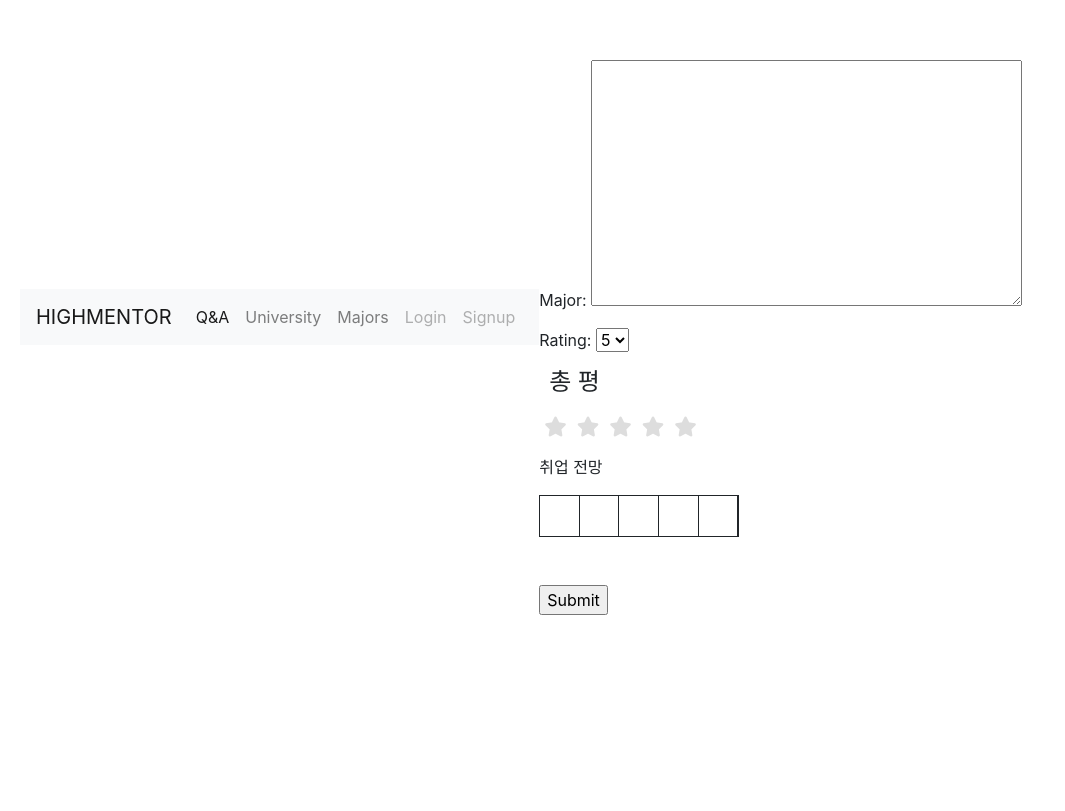
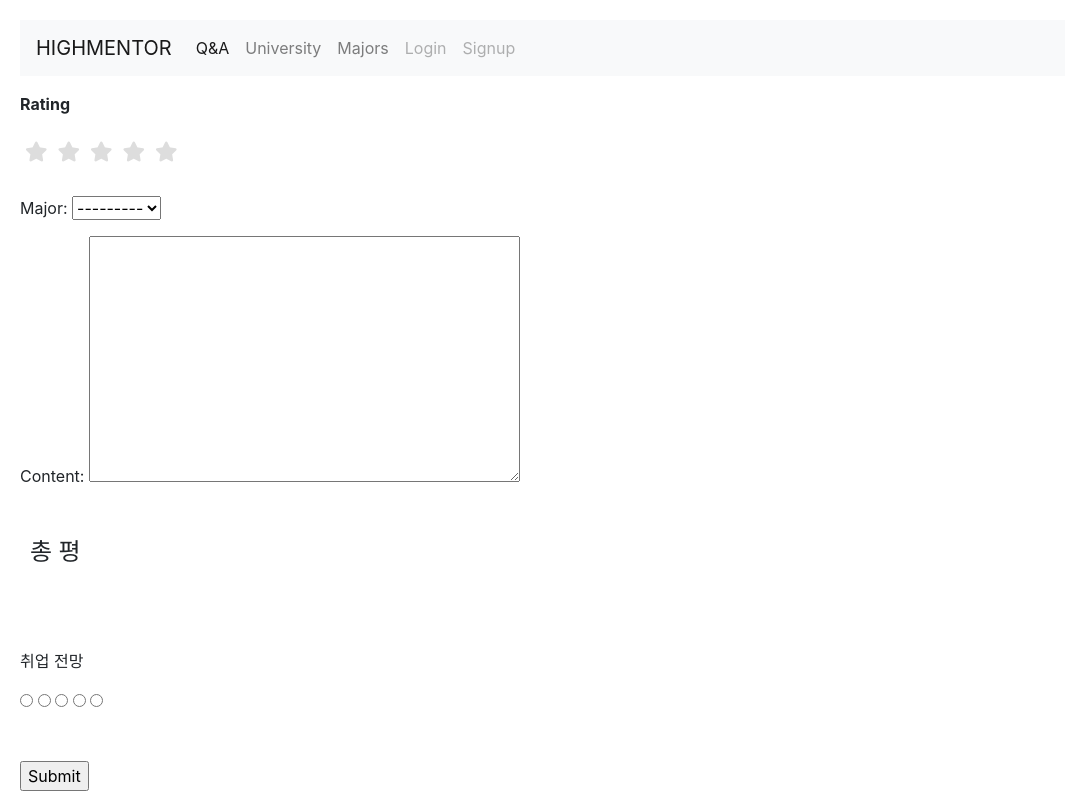
Before and after one commit to highmentor/high_mento, a Django app: page /uni_infor/1/new/ in a window 1280 px wide. Shown: the whole page, without its empty margins (0-1065 px from the left). Before the commit the page ends 615 px from the top, so only its background shows below. Run offline with Django 3.2, Linux system fonts and the light colour scheme; tables that the repository leaves empty hold one stand-in row (values such as "Sample post"); some libraries are stand-ins or nearby versions.

Commit message:
평가(Front&Back)

```diff
--- a/static/css/style2.css
+++ b/static/css/style2.css
@@ -1,17 +1,6 @@
-body {
-  display: flex;
-  align-items: center;
-  justify-content: left;
-  height: 10;
-}
+body {display: flex;align-items: center;justify-content: left;height: 10;}
 
-.box {
-  width: 200px;
-
-  p {
-    font-size: 15px;
-  }
-}
+.box {width: 200px;}
 
 .rating {
   position: relative;
@@ -49,10 +38,6 @@ body {
     background-color: #fff;
     font-size: 20px;
     border-right: 1px solid;
-
-    &:first-of-type {
-      // border-right: none;
-    }
   }
 
   input:hover ~ label,
--- a/templates/base.html
+++ b/templates/base.html
@@ -9,7 +9,7 @@
     <!--bootstrap CDN-->
     <link rel="stylesheet" href="https://stackpath.bootstrapcdn.com/bootstrap/4.1.3/css/bootstrap.min.css" integrity="sha384-MCw98/SFnGE8fJT3GXwEOngsV7Zt27NXFoaoApmYm81iuXoPkFOJwJ8ERdknLPMO" crossorigin="anonymous">
     <link rel="stylesheet" href="{% static 'css/style.css' %}">
-    <link rel="stylesheet" href="{% static 'css/style2.css' %}">
+    <!--<link rel="stylesheet" href="{% static 'css/style2.css' %}">-->
     <link rel="stylesheet" href="https://use.fontawesome.com/releases/v5.5.0/css/all.css" integrity="sha384-B4dIYHKNBt8Bc12p+WXckhzcICo0wtJAoU8YZTY5qE0Id1GSseTk6S+L3BlXeVIU" crossorigin="anonymous">
     <script src="https://code.jquery.com/jquery-3.3.1.slim.min.js" integrity="sha384-q8i/X+965DzO0rT7abK41JStQIAqVgRVzpbzo5smXKp4YfRvH+8abtTE1Pi6jizo" crossorigin="anonymous"></script>
     <script src="https://cdnjs.cloudflare.com/ajax/libs/popper.js/1.14.3/umd/popper.min.js" integrity="sha384-ZMP7rVo3mIykV+2+9J3UJ46jBk0WLaUAdn689aCwoqbBJiSnjAK/l8WvCWPIPm49" crossorigin="anonymous"></script>
--- a/uni_infor/forms.py
+++ b/uni_infor/forms.py
@@ -14,8 +14,9 @@ class ReviewForm(forms.ModelForm):
         (2, '2'),
         (1, '1'),
     )
-    rating = forms.ChoiceField(choices=CHOICE_RATING)
+    rating = forms.ChoiceField(choices=CHOICE_RATING, widget=forms.RadioSelect())
+    # 빼버리면 셀렉트바가 나오는데 widget으로 라디오버튼쓰겠다고 얘기해준다.
 
     class Meta:
         model = University_review
-        fields = ['major', 'rating']
+        fields = ['major','content']
--- a/uni_infor/models.py
+++ b/uni_infor/models.py
@@ -7,10 +7,17 @@ class University(models.Model):
     uni_id = models.TextField()
     uni_intro = models.TextField()
 
+class University_major_data(models.Model):
+    university = models.ForeignKey(University,on_delete=models.CASCADE)
+    major = models.TextField()
+    # 크롤링
+    def __str__(self):
+        return self.major
+
 class University_review(models.Model):
     university = models.ForeignKey(University,on_delete=models.CASCADE)
-    major = models.TextField()
     rating = models.IntegerField()
-
+    major = models.ForeignKey(University_major_data,on_delete=models.CASCADE)
+    content = models.TextField()
     def get_absolute_url(self):
         return reverse('universities:detail', kwargs={'pk':self.university.pk})
--- a/uni_infor/templates/uni_infor/university_review_form.html
+++ b/uni_infor/templates/uni_infor/university_review_form.html
@@ -5,16 +5,41 @@
     <p>{{ university.uni_id }}</p>
     {% csrf_token %}
 
+    <p>
+        <b>Rating</b>
+        <div class="rating1">
+        {% for star in form.rating %}
+            {{ star.tag }}
+            <label class="full" for="{{ star.id_for_label }}"></label>
+        {% endfor %}
+        </div>
+    </p>
+
+    <div style="margin-top:80px">
+        <p>
+            Major: {{form.major}}
+        </p>
+
+        <p>
+            Content: {{form.content}}
+        </p>
+    </div>
+
+
+
     <br>
-    {{form.as_p}}
     <h1>총     평</h1>
-    <div class="rating1">
-            <input type="radio" id="star5" name="rating" value="5" /><label class = "full" for="star5" title="Awesome - 5 stars"></label>
-            <input type="radio" id="star4" name="rating" value="4" /><label class = "full" for="star4" title="Pretty good - 4 stars"></label>
-            <input type="radio" id="star3" name="rating" value="3" /><label class = "full" for="star3" title="Meh - 3 stars"></label>
-            <input type="radio" id="star2" name="rating" value="2" /><label class = "full" for="star2" title="Kinda bad - 2 stars"></label>
-            <input type="radio" id="star1" name="rating" value="1" /><label class = "full" for="star1" title="Sucks big time - 1 star"></label>
-    </div>
+
+
+    <br>
+
+    <!--<div class="rating1">-->
+    <!--        <input type="radio" id="star5" name="rating" value="5" /><label class = "full" for="star5" title="Awesome - 5 stars"></label>-->
+    <!--        <input type="radio" id="star4" name="rating" value="4" /><label class = "full" for="star4" title="Pretty good - 4 stars"></label>-->
+    <!--        <input type="radio" id="star3" name="rating" value="3" /><label class = "full" for="star3" title="Meh - 3 stars"></label>-->
+    <!--        <input type="radio" id="star2" name="rating" value="2" /><label class = "full" for="star2" title="Kinda bad - 2 stars"></label>-->
+    <!--        <input type="radio" id="star1" name="rating" value="1" /><label class = "full" for="star1" title="Sucks big time - 1 star"></label>-->
+    <!--</div>    -->
     <br><br>
     <p>취업 전망</p>
     <div class="box">
--- a/uni_infor/views.py
+++ b/uni_infor/views.py
@@ -22,7 +22,7 @@ class University_detail(DetailView):
 class University_create(CreateView):
     model = University_review
     form_class = ReviewForm
-    # fields = ['university','major']
+    # fields = ['major','content']
 
     def form_valid(self, form):
         form.instance.university_id = self.kwargs.get('university_id')
```
Also changed, not shown: uni_infor/migrations/0005_auto_20181127_0757.py (added).
